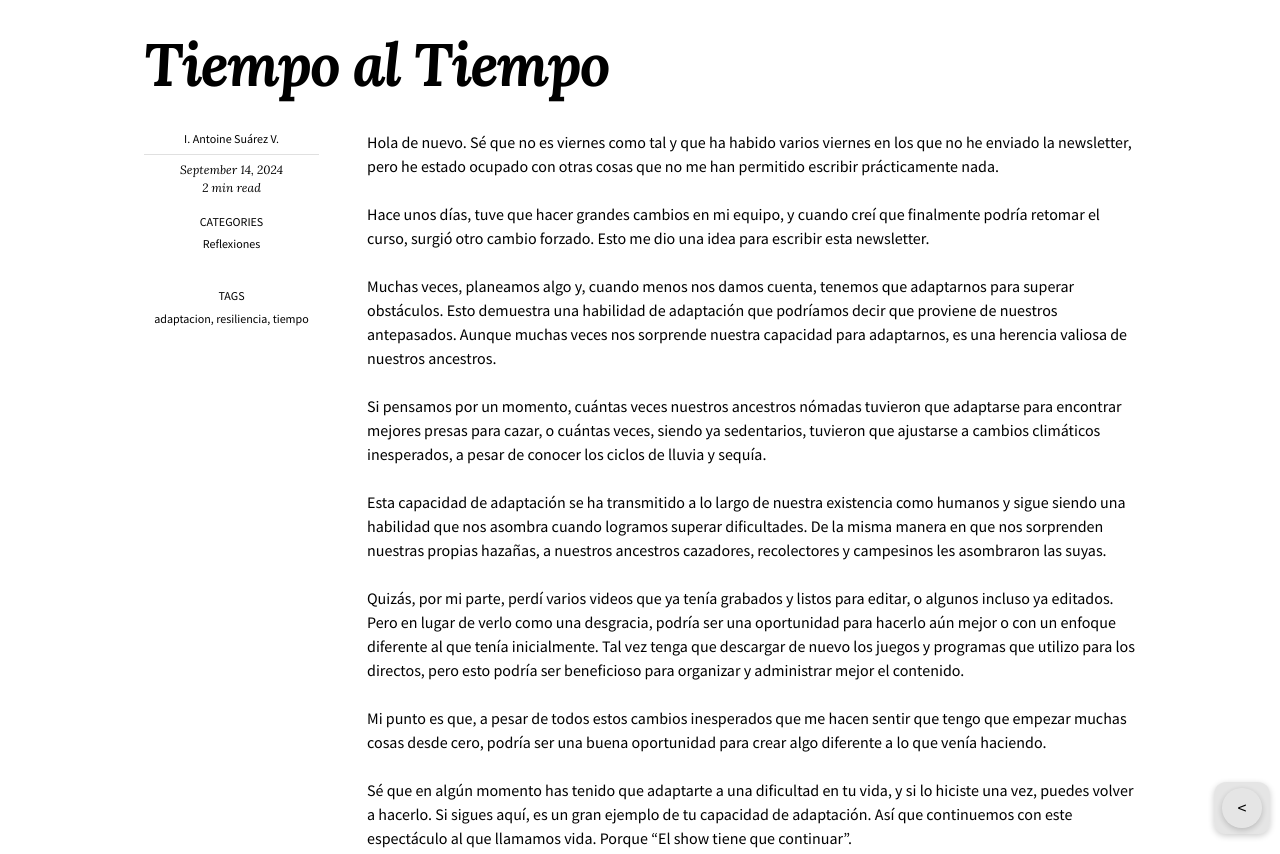
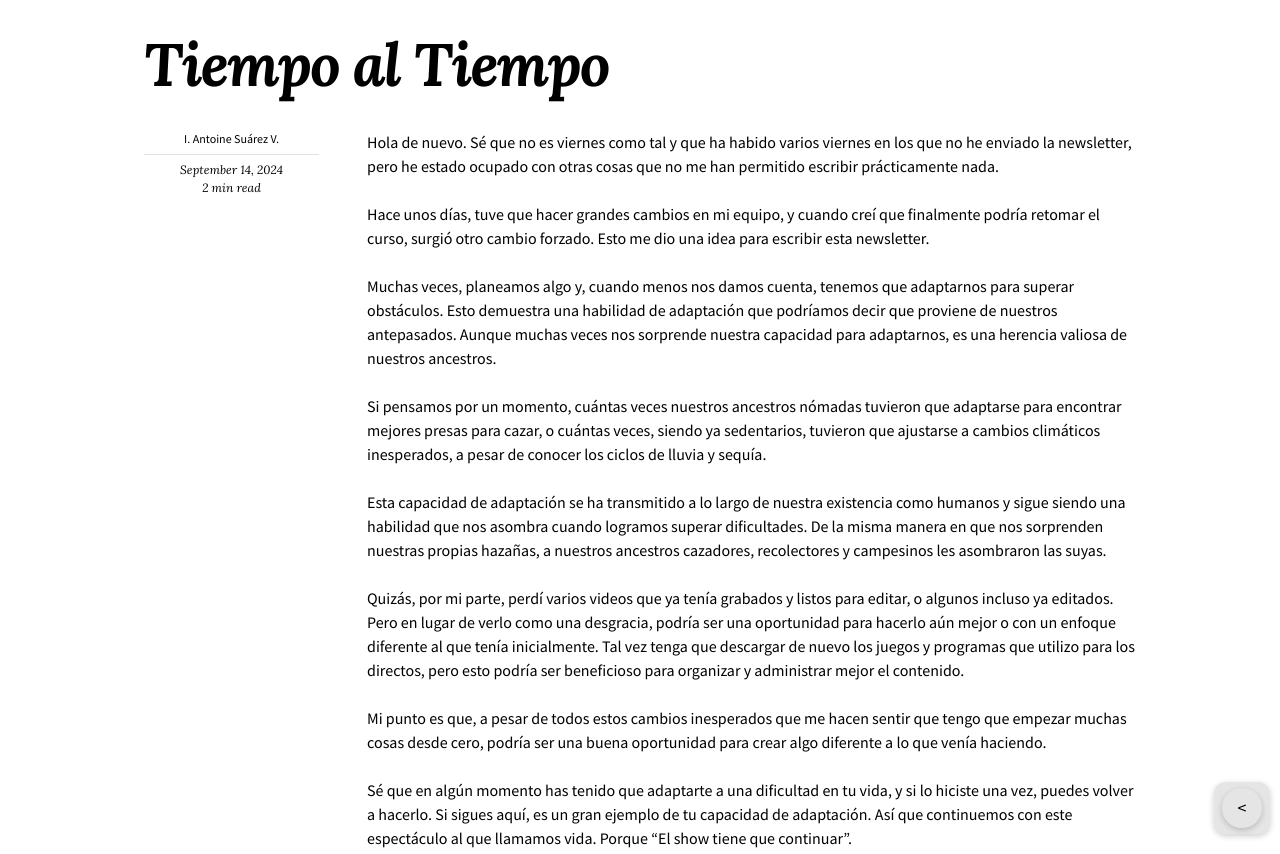
Before and after one commit to KajiiNarumi/iasuarezv, a Jekyll site: the page built from _posts/2024-09-14-tiempo-al-tiempo.md, in a window 1280 px wide and 900 px high, scrolled down 816 px, cut to the strip 46-900 px from the top of the window. Built offline with Jekyll 4.4.1, drawn with Linux system fonts in a browser that asks for light colours; nearby versions of some CDN libraries.

Commit message:
Remove categories and tags from post metadata
Removed categories and tags from the post metadata.

```diff
--- a/_posts/2024-09-14-tiempo-al-tiempo.md
+++ b/_posts/2024-09-14-tiempo-al-tiempo.md
@@ -2,14 +2,11 @@
 layout: post
 author:
   name: "I. Antoine Suárez V."
-categories: [Reflexiones]
-tags: [adaptacion, resiliencia, tiempo]
 title: "Tiempo al Tiempo"
 date: 2024-09-14
 image:
   path: /images/2024-09-14-tiempo-al-tiempo.jpg
   caption: "Foto de Rod Long en Unsplash"
-image_alt: "Foto de una mano de un bebé tomando la mano de una persona adulta"
 excerpt: "Reflexión sobre la capacidad de adaptación ante cambios inesperados y cómo transformarlos en nuevas oportunidades."
 ---
 
```
